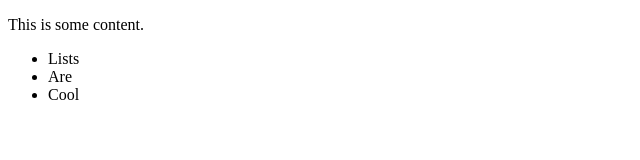
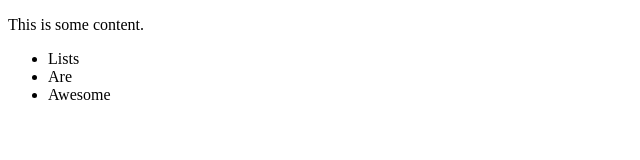
Before and after one commit to donburks/sept24_git_intro, a plain HTML site: page index.html in a window 1280 px wide. Shown: the full height of the page, 0-640 px from the left. Drawn offline with Linux system fonts and the light colour scheme.

Commit message:
Changed content of list. It's awesome now.

```diff
--- a/index.html
+++ b/index.html
@@ -9,7 +9,7 @@
         <ul>
           <li>Lists</li>
           <li>Are</li>
-          <li>Cool</li>
+          <li>Awesome</li>
         </ul>
       </div>
     </body>
```
